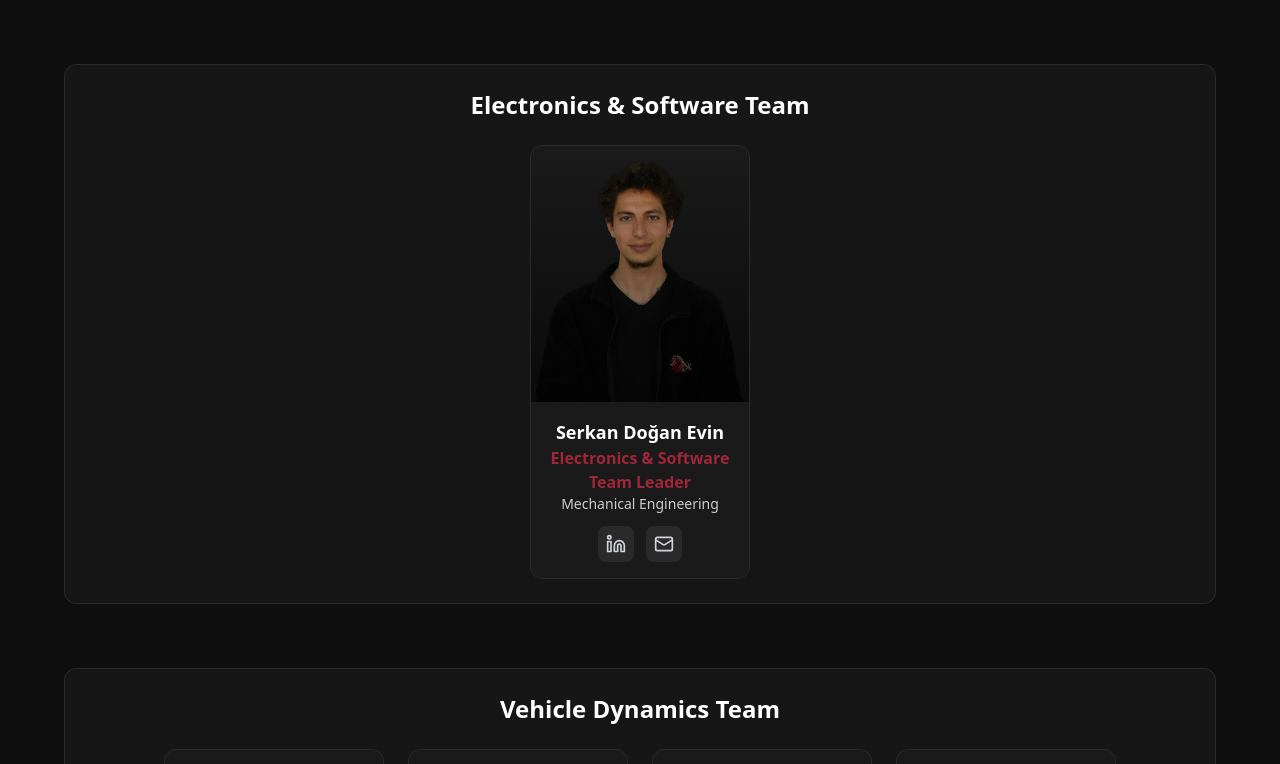
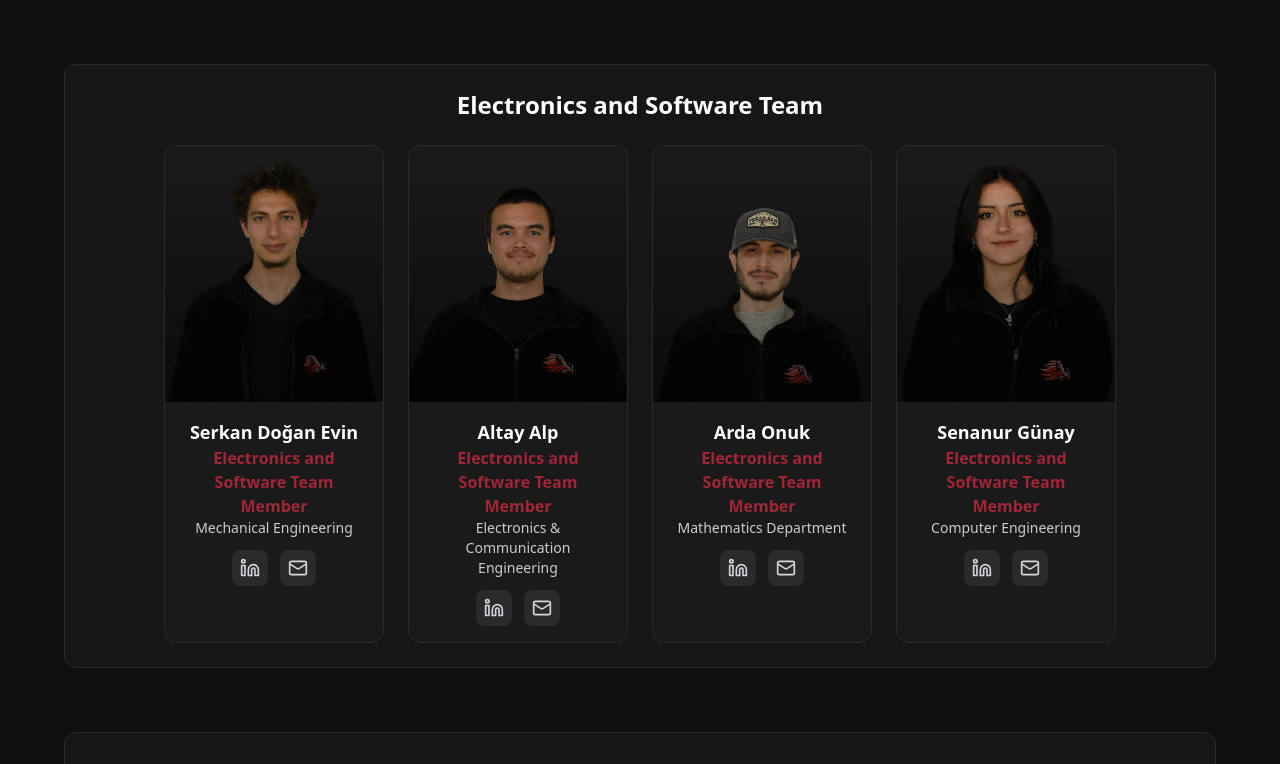
Before and after one commit to SerkanEvin/iztechweb2, a React (Vite) app: page / in a window 1280 px wide. Shown: the part 3396-4160 px from the top of the page. Built offline with nearby package versions, Linux system fonts and the light colour scheme.

Commit message:
Update Team.tsx

```diff
--- a/src/components/Team.tsx
+++ b/src/components/Team.tsx
@@ -31,7 +31,7 @@
     },
     {
       name: "Serkan Doğan Evin",
-      role: t("Electronics & Software Team Leader"),
+      role:t('roles.electronics_software_team_member'),
       department: t("Mechanical Engineering"),
       image: "/SERKAN.webp",
       social: {
```
